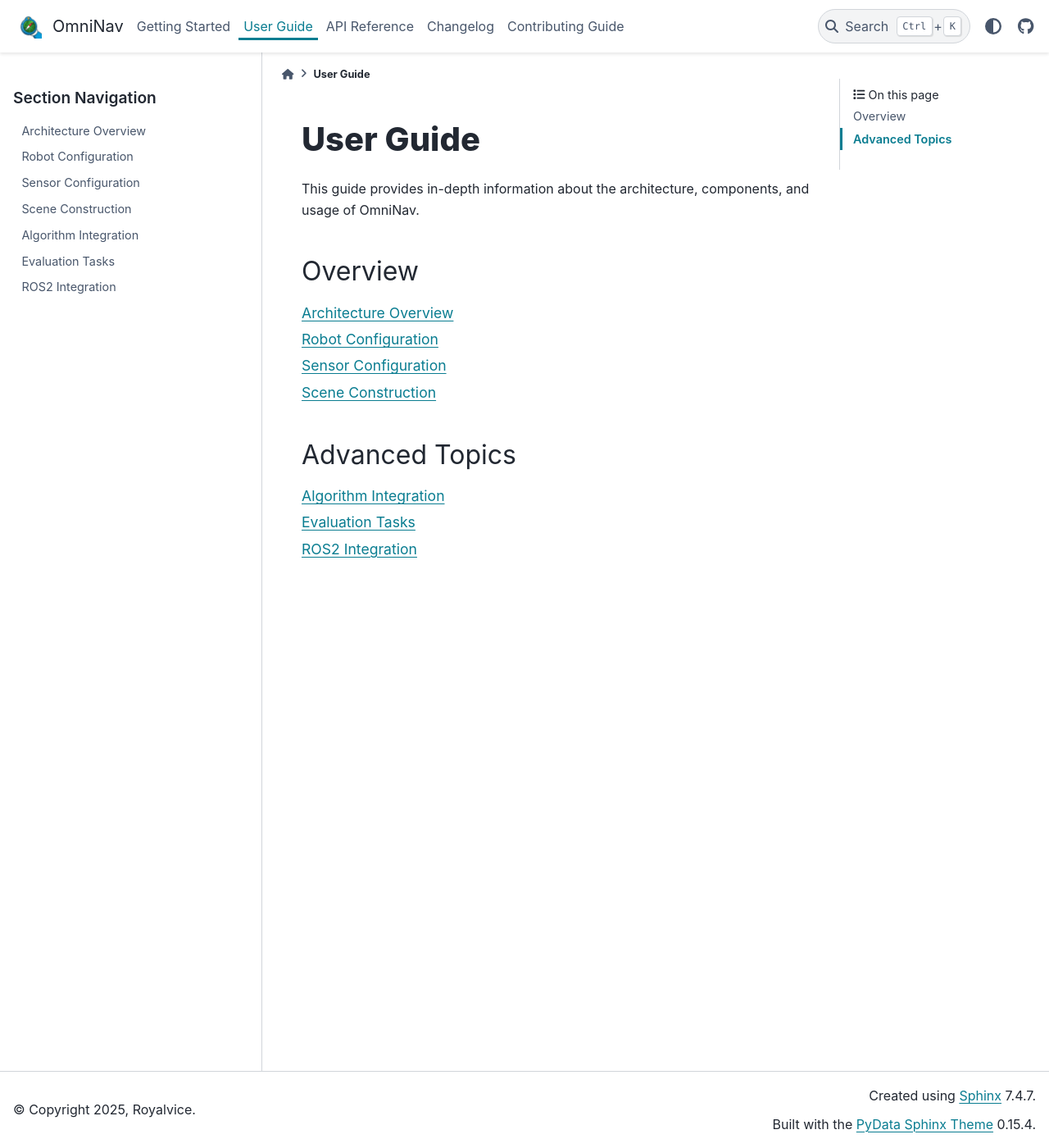
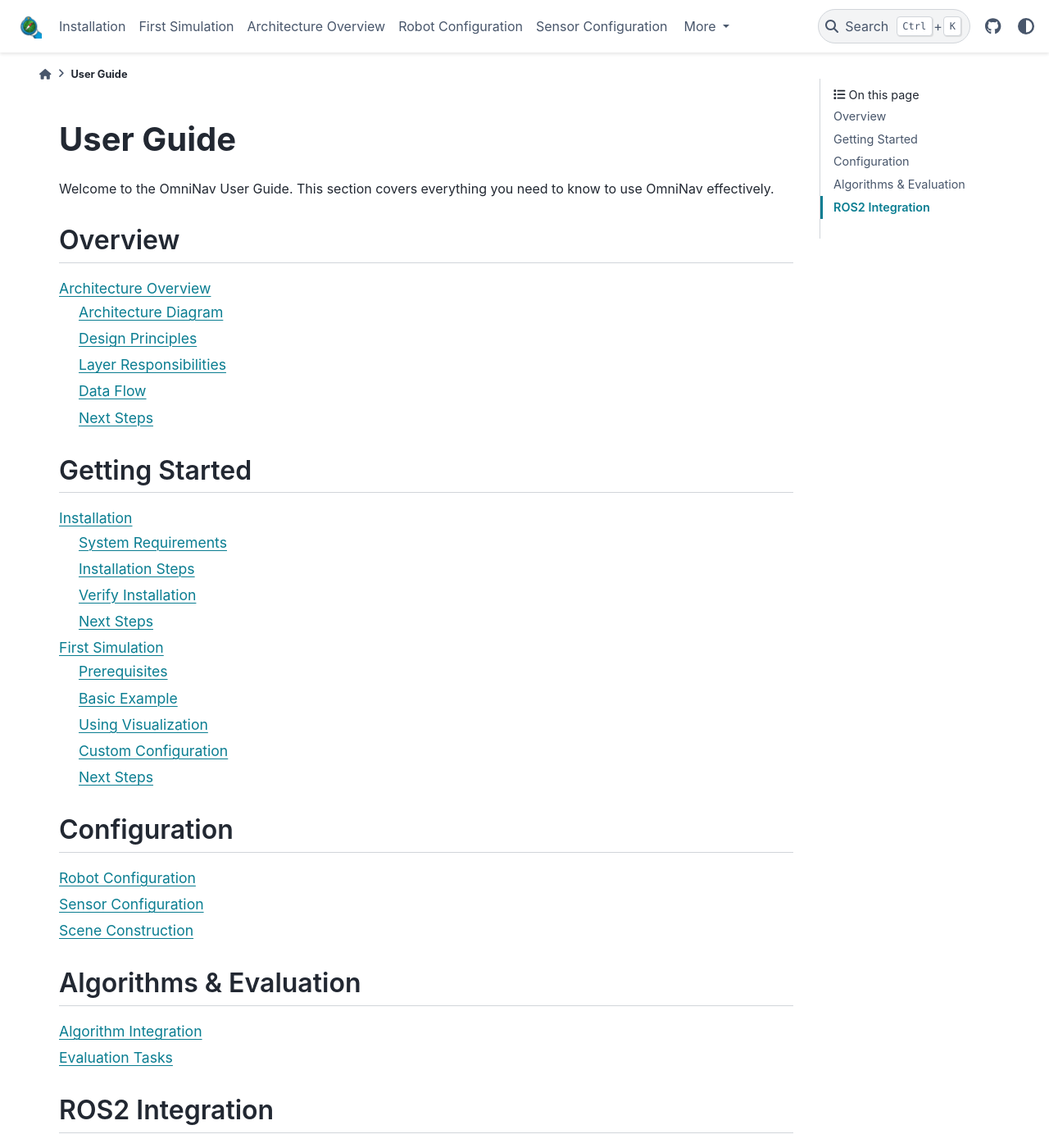
Before and after one commit to Royalvice/OmniNav, a Sphinx documentation site: the page built from docs/user_guide/index.md, in a window 1280 px wide and 1400 px high. Shown: the whole window at 82% size. Built offline with Sphinx 7.4.7 and the PyData theme 0.15.4, drawn with Linux system fonts in a browser that asks for light colours.

Commit message:
feat: Initialize Sphinx documentation structure with user guide, API reference, getting started, and custom styling.

````diff
--- a/docs/_static/css/custom.css
+++ b/docs/_static/css/custom.css
@@ -1,39 +1,78 @@
 /* Custom CSS for OmniNav Documentation */
 
-/* Fix logo background/alpha issue */
+/* ===== Logo Fixes ===== */
+/* Remove any background from logo container */
+.navbar-brand img,
 .logo__image,
-img.sd-no-bg {
-    background-color: transparent !important;
+.navbar-brand .logo__image {
     background: transparent !important;
-    border: none !important;
-    box-shadow: none !important;
-}
-
-.logo__image {
     padding: 5px;
     max-height: 40px;
 }
 
-/* Landing page hero section tweaks */
+/* ===== Homepage Styling ===== */
+.homepage-logo {
+    margin-top: 2rem;
+    margin-bottom: 1rem;
+}
+
+/* Center badges on homepage */
+p[align="center"] {
+    text-align: center;
+}
+
+/* ===== Card Styling ===== */
 .sd-card {
-    border-radius: 12px;
-    transition: all 0.3s ease;
-    border: 1px solid rgba(0, 0, 0, 0.05);
+    border-radius: 8px;
+    transition: transform 0.2s ease-in-out, box-shadow 0.2s ease-in-out;
+    border: 1px solid var(--pst-color-border);
 }
 
 .sd-card:hover {
-    transform: translateY(-5px);
+    transform: translateY(-4px);
     box-shadow: 0 8px 24px rgba(0, 0, 0, 0.12);
 }
 
-/* Typography refinements */
+.sd-card .sd-card-header {
+    font-weight: 600;
+    background: var(--pst-color-surface);
+    border-bottom: 1px solid var(--pst-color-border);
+}
+
+/* ===== Code Block Styling ===== */
+pre {
+    border-radius: 6px;
+}
+
+/* Architecture diagram styling */
+.highlight-text pre,
+.highlight-default pre,
+.highlight pre {
+    font-size: 0.85em;
+    line-height: 1.4;
+}
+
+/* ===== Typography ===== */
 h1 {
-    font-weight: 800;
+    font-weight: 700;
     margin-bottom: 1.5rem;
 }
 
-.sd-card-header {
-    font-weight: 700;
+h2 {
+    font-weight: 600;
+    margin-top: 2rem;
+    margin-bottom: 1rem;
+    border-bottom: 1px solid var(--pst-color-border);
+    padding-bottom: 0.5rem;
+}
+
+/* ===== Grid Cards ===== */
+.sd-card-title {
     font-size: 1.1rem;
-    background-color: transparent !important;
+    font-weight: 600;
 }
+
+/* ===== Footer ===== */
+footer {
+    margin-top: 3rem;
+}
--- a/docs/conf.py
+++ b/docs/conf.py
@@ -51,11 +51,11 @@
 # -- Options for HTML output -------------------------------------------------
 html_theme = "pydata_sphinx_theme"
 html_logo = "_static/logo.png"
+html_favicon = "_static/logo.png"
 html_static_path = ["_static"]
 
 html_theme_options = {
     "logo": {
-        "text": "OmniNav",
         "image_light": "_static/logo.png",
         "image_dark": "_static/logo.png",
     },
@@ -66,18 +66,31 @@
             "icon": "fa-brands fa-github",
         },
     ],
+    # Simplified navbar - only show main sections
+    "navbar_start": ["navbar-logo"],
+    "navbar_center": ["navbar-nav"],
+    "navbar_end": ["navbar-icon-links", "theme-switcher"],
     "navbar_align": "left",
-    "navbar_center": ["navbar-nav"],
-    "navbar_end": ["theme-switcher", "navbar-icon-links"],
-    "show_prev_next": False,
+    # Primary sidebar for navigation
+    "primary_sidebar_end": [],
+    "secondary_sidebar_items": ["page-toc", "edit-this-page"],
+    # Footer
+    "show_prev_next": True,
     "footer_start": ["copyright"],
-    "footer_end": ["sphinx-version", "theme-version"],
-    "secondary_sidebar_items": ["page-toc", "edit-this-page"],
+    "footer_end": [],
+    # Misc
+    "show_toc_level": 2,
+    "navigation_with_keys": True,
 }
 
 html_css_files = [
     "css/custom.css",
 ]
+
+html_sidebars = {
+    "**": ["sidebar-nav-bs"],
+    "index": [],  # No sidebar on homepage
+}
 
 # -- Intersphinx configuration -----------------------------------------------
 intersphinx_mapping = {
--- a/docs/user_guide/index.md
+++ b/docs/user_guide/index.md
@@ -1,24 +1,47 @@
 # User Guide
 
-This guide provides in-depth information about the architecture, components, and usage of OmniNav.
+Welcome to the OmniNav User Guide. This section covers everything you need to know to use OmniNav effectively.
 
 ## Overview
 
 ```{toctree}
-:maxdepth: 1
+:maxdepth: 2
 
 architecture
+```
+
+## Getting Started
+
+```{toctree}
+:maxdepth: 2
+
+../getting_started/installation
+../getting_started/first_simulation
+```
+
+## Configuration
+
+```{toctree}
+:maxdepth: 2
+
 robots
 sensors
 scenes
 ```
 
-## Advanced Topics
+## Algorithms & Evaluation
 
 ```{toctree}
-:maxdepth: 1
+:maxdepth: 2
 
 algorithms
 evaluation
+```
+
+## ROS2 Integration
+
+```{toctree}
+:maxdepth: 2
+
 ros2_integration
 ```
````
Also changed, not shown: docs/api_reference/index.md (+9 -11 lines), docs/getting_started/index.md (+7 -2 lines), docs/index.md (+131 -74 lines).
